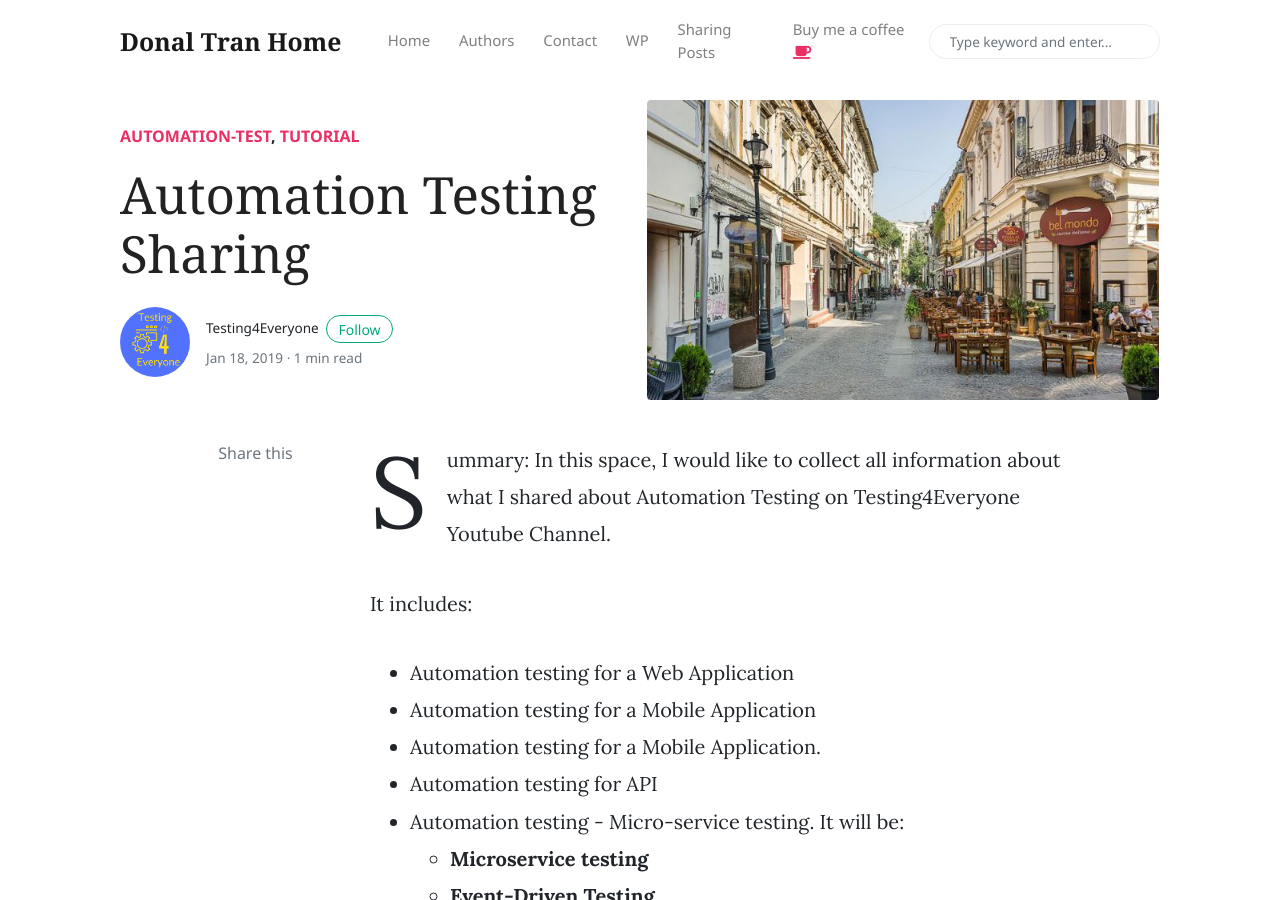
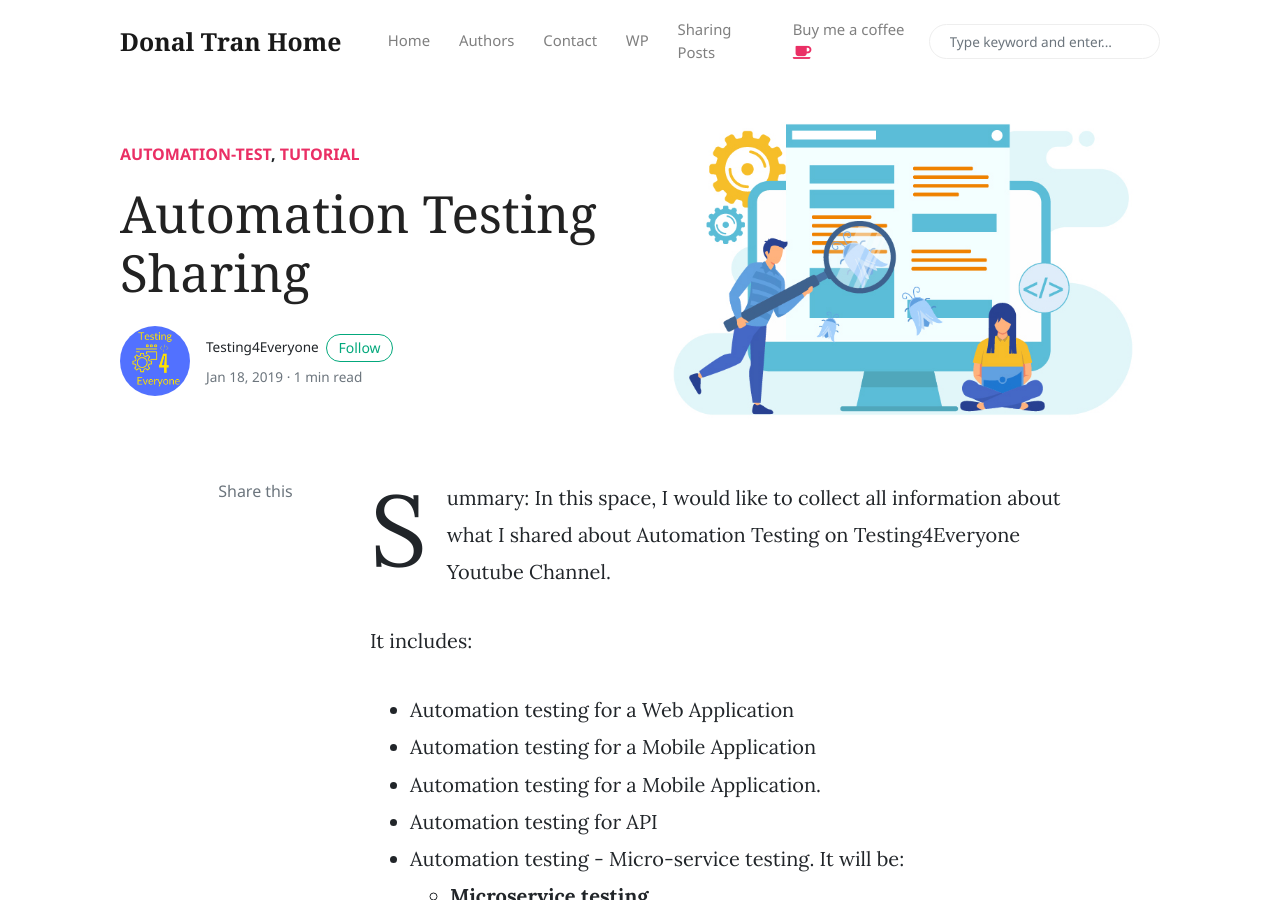
Before and after one commit to josdoaitran/josdoaitran.github.io, a Jekyll site: the page built from _posts/2019-01-18-automation-testing-sharing.md, in a window 1280 px wide and 900 px high. Built offline with Jekyll 4.4.1, drawn with Linux system fonts in a browser that asks for light colours; nearby versions of some CDN libraries; comment, search, counter and statistics services are not loaded.

Commit message:
update contents of my personal blogs

```diff
--- a/_includes/menu-header.html
+++ b/_includes/menu-header.html
@@ -13,7 +13,7 @@
 <a target="_blank" class="nav-link" href="https://www.wowthemes.net/themes/mundana-wordpress/">WP</a>
 </li>
 <li class="nav-item">
-<a target="_blank" class="nav-link" href="{{site.baseurl}}/welcome-to-testing4everyone/index.html">Sharing Posts</a>
+<a target="_blank" class="nav-link" href="{{site.baseurl}}/welcome-to-doaitran-site/index.html">Sharing Posts</a>
 </li>
 <li class="nav-item">
 <a target="_blank" class="nav-link" href="https://www.wowthemes.net/donate/">Buy me a coffee <i class="fa fa-coffee text-danger"></i></a>
--- a/_posts/2019-01-18-automation-testing-sharing.md
+++ b/_posts/2019-01-18-automation-testing-sharing.md
@@ -3,7 +3,7 @@
 title:  "Automation Testing Sharing"
 author: testing4everyone
 categories: [ Automation-Test, tutorial ]
-image: assets/images/home.jpg
+image: assets/images/software-testing-tools.jpg
 tags: [sticky]
 ---
 
```
Also changed, not shown: Gemfile.lock, assets/images/Software-Testing-Tools.jpg (added), assets/images/home.jpg (deleted).
